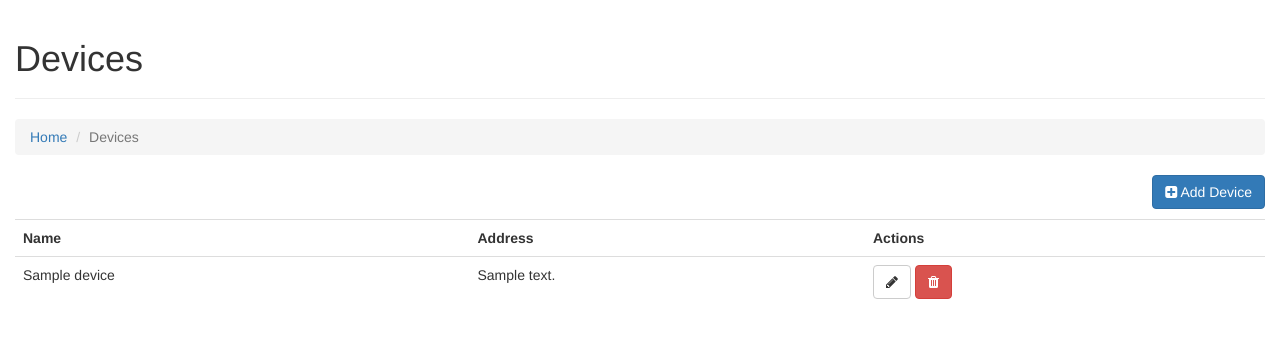
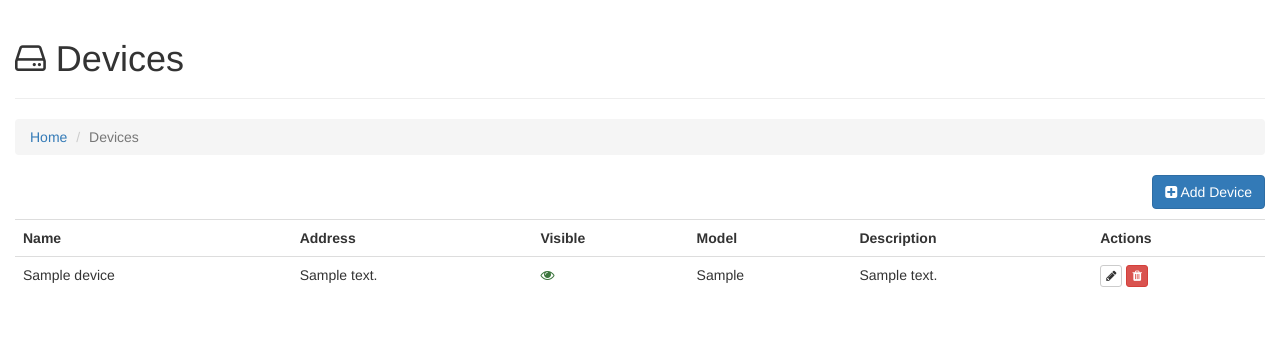
Before and after one commit to gitter-badger/fotuto, a Django app: page /devices/ in a window 1280 px wide. Shown: the part 51-389 px from the top of the page. Run offline with Django 3.2, Linux system fonts and the light colour scheme; tables that the repository leaves empty hold one stand-in row (values such as "Sample post"); some libraries are stand-ins or nearby versions.

Commit message:
Improved devices list page.

```diff
--- a/vars/models.py
+++ b/vars/models.py
@@ -12,7 +12,7 @@ class Device(models.Model):
     description = models.CharField(max_length=255, blank=True)
 
     class Meta:
-        ordering = ('pk',)
+        ordering = ('active', 'pk')
 
     def __unicode__(self):
         return self.name
--- a/vars/templates/vars/device_list.html
+++ b/vars/templates/vars/device_list.html
@@ -2,7 +2,7 @@
 
 {% block title %}Devices{% endblock %}
 
-{% block header_text %}Devices{% endblock %}
+{% block header_text %}<i class="fa fa-hdd-o"></i> Devices{% endblock %}
 
 {% block breadcrums %}
 	<li class="active">Devices</li>
@@ -17,20 +17,26 @@
 		<tr>
 			<th>Name</th>
 			<th>Address</th>
+			<th>Visible</th>
+			<th>Model</th>
+			<th>Description</th>
 			<th>Actions</th>
 		</tr>
 		{% for device in device_list %}
-			<tr>
+			<tr class="{{ device.active|yesno:',text-muted' }}">
 				<td>{{ device.name }}</td>
 				<td>{{ device.address }}</td>
-				<td>
+				<td><i class="text-{{ device.active|yesno:'success,danger' }} fa fa-eye{{ device.active|yesno:',-slash' }}" title="{{ device.active|yesno:"Active,Inactive" }}"></i></td>
+				<td>{{ device.model }}</td>
+				<td>{{ device.description }}</td>
+				<td class="btn-group-xs">
 					<a href="#" class="btn btn-default" title="Edit"><i class="fa fa-pencil"></i></a>
 					<a href="#" class="btn btn-danger" title="Delete"><i class="fa fa-trash"></i></a>
 				</td>
 			</tr>
 		{% empty %}
 			<tr>
-				<td colspan="3" class="alert alert-warning">No device found.</td>
+				<td colspan="6" class="alert alert-warning">No device found.</td>
 			</tr>
 		{% endfor %}
 	</table>
```
